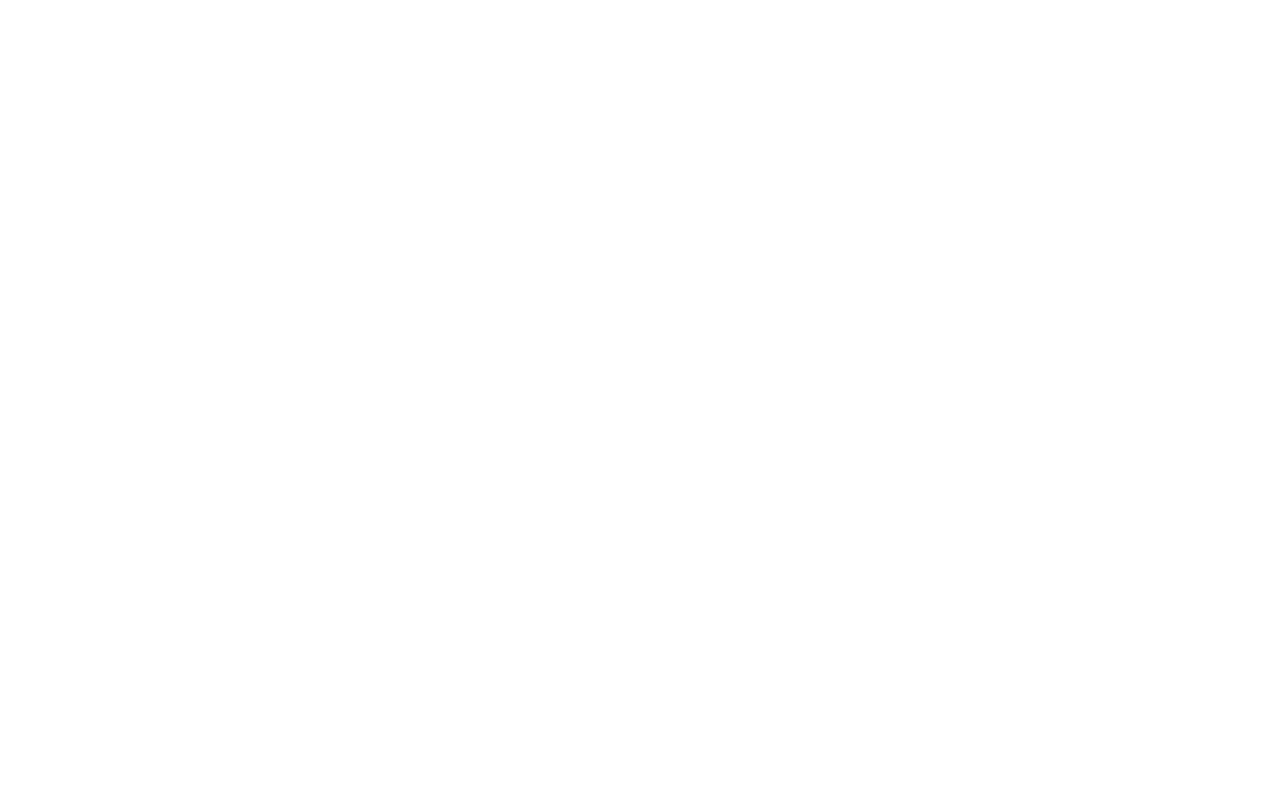
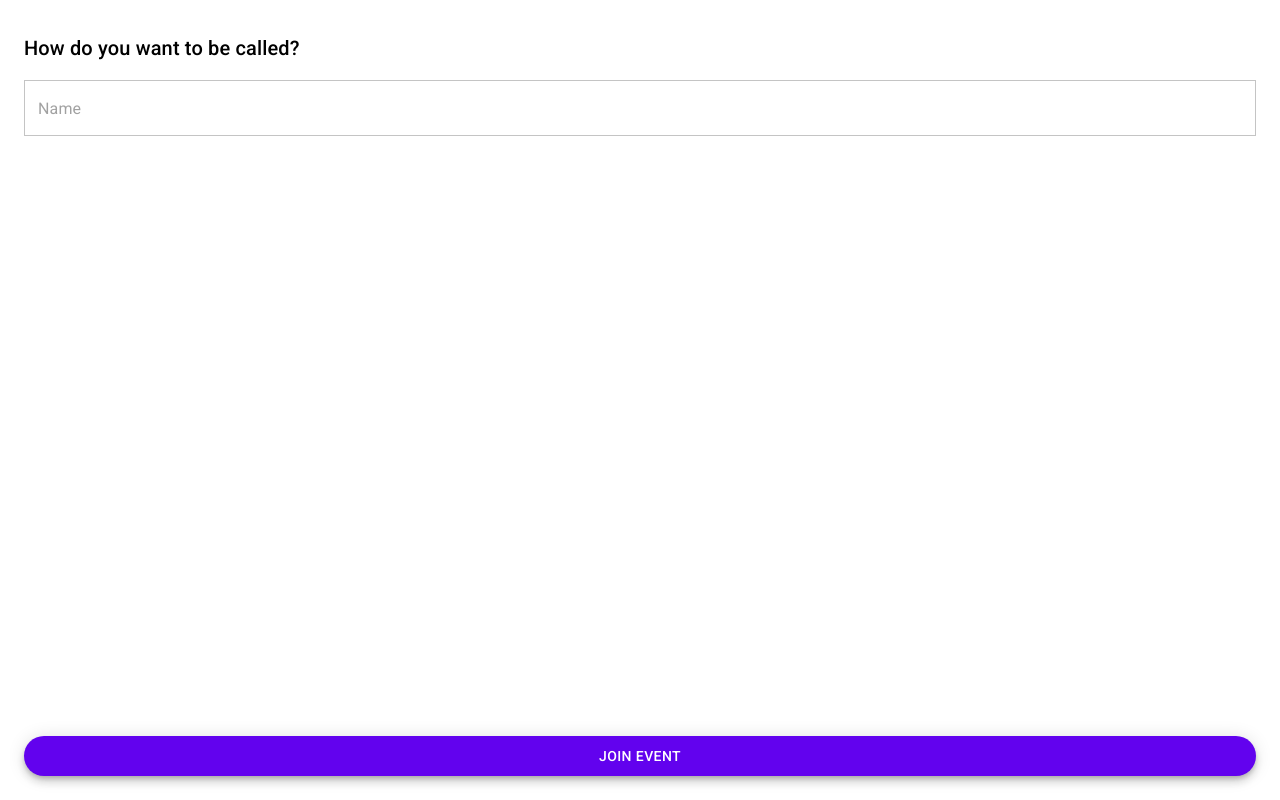
Before and after one commit to HackAndTalk/concord, a React (Vite) app in the folder client/: page /join-event in a window 1280 px wide. Built offline with nearby package versions, Linux system fonts and the light colour scheme.

Commit message:
add "join event" page

```diff
--- a/client/src/app/App.tsx
+++ b/client/src/app/App.tsx
@@ -11,6 +11,7 @@
 import CreateEvent from './features/create-event/CreateEvent';
 import { MuiPickersUtilsProvider } from '@material-ui/pickers';
 import MomentUtils from '@date-io/moment';
+import JoinEvent from './features/join-event/JoinEvent';
 
 const App: React.FC = () => {
 
@@ -19,6 +20,9 @@
             <ThemeProvider theme={theme}>
                 <Router>
                     <Switch>
+                        <Route path='/join-event'>
+                            <JoinEvent />
+                        </Route>
                         <Route path='/create-event'>
                             <CreateEvent />
                         </Route>
--- /dev/null
+++ b/client/src/app/components/FixedFab.tsx
@@ -0,0 +1,13 @@
+import { styled, Fab } from "@material-ui/core";
+
+const FixedFab = styled(Fab)(({ theme }) => ({
+    display: 'block',
+    position: 'fixed',
+    left: theme.spacing(3),
+    right: theme.spacing(3),
+    bottom: theme.spacing(3),
+
+    width: `calc(100% - ${theme.spacing(3) * 2}px) !important`
+}));
+
+export default FixedFab;
--- /dev/null
+++ b/client/src/app/components/FixedFabPageContainer.tsx
@@ -0,0 +1,8 @@
+import { styled } from "@material-ui/core";
+import PageContainer from "./PageContainer";
+
+const FixedFabPageContainer = styled(PageContainer)(({ theme }) => ({
+    paddingBottom: theme.spacing(10)
+}))
+
+export default FixedFabPageContainer;
--- a/client/src/app/components/PageTitle.tsx
+++ b/client/src/app/components/PageTitle.tsx
@@ -1,7 +1,7 @@
 import { styled, Typography } from "@material-ui/core";
 
-const Title = styled(Typography)(({ theme }) => ({
+const PageTitle = styled(Typography)(({ theme }) => ({
     paddingTop: theme.spacing(4)
 }));
 
-export default Title;
+export default PageTitle;
--- a/client/src/app/features/create-event/CreateEvent.tsx
+++ b/client/src/app/features/create-event/CreateEvent.tsx
@@ -1,5 +1,4 @@
 import * as React from 'react';
-import PageContainer from '../../components/PageContainer';
 import Title from '../../components/PageTitle';
 import { Typography, styled, Fab, Button, Table, TableBody } from '@material-ui/core';
 import CustomTextField from '../../components/CustomTextField';
@@ -8,24 +7,8 @@
 import moment from 'moment';
 import Timeslot from './components/time-slot/Timeslot';
 import TimeSlotDialog from './components/time-slot-dialog/TimeSlotDialog';
-
-const FixedFab = styled(Fab)(({ theme }) => ({
-    display: 'block',
-    position: 'fixed',
-    left: theme.spacing(3),
-    right: theme.spacing(3),
-    bottom: theme.spacing(3),
-
-    width: `calc(100% - ${theme.spacing(3) * 2}px) !important`
-}));
-
-const FixedFabPageContainer = styled(PageContainer)(({ theme }) => ({
-    paddingBottom: theme.spacing(10)
-}))
-
-const Subtitle = styled(Typography)(({ theme }) => ({
-    // marginTop: theme.spacing(3)
-}));
+import FixedFabPageContainer from '../../components/FixedFabPageContainer';
+import FixedFab from '../../components/FixedFab';
 
 const Section = styled('div')(({ theme }) => ({
     marginTop: theme.spacing(3),
@@ -85,9 +68,9 @@
 
             {/* ROOMS */}
             <Section>
-                <Subtitle variant='subtitle2'>
+                <Typography variant='subtitle2'>
                     ROOMS
-                </Subtitle>
+                </Typography>
                 <Table>
                     <TableBody>
                         {rooms.map(({ name, capacity }) => (
@@ -116,9 +99,9 @@
 
             {/* TIME SLOTS */}
             <Section>
-                <Subtitle variant='subtitle2'>
+                <Typography variant='subtitle2'>
                     TIME SLOTS
-            </Subtitle>
+                </Typography>
                 <Table>
                     <TableBody>
                         {timeSlots.map(({ start, end }) => (
--- /dev/null
+++ b/client/src/app/features/join-event/JoinEvent.tsx
@@ -0,0 +1,29 @@
+import * as React from 'react';
+import FixedFabPageContainer from '../../components/FixedFabPageContainer';
+import PageTitle from '../../components/PageTitle';
+import FixedFab from '../../components/FixedFab';
+import CustomTextField from '../../components/CustomTextField';
+
+const JoinEvent: React.FC = props => {
+    return (
+        <FixedFabPageContainer>
+            <PageTitle variant='h6'>
+                How do you want to be called?
+            </PageTitle>
+            <CustomTextField
+                fullWidth
+                placeholder='Name'
+                margin='normal'
+            />
+            <FixedFab
+                variant='extended'
+                color='primary'
+                size='medium'
+            >
+                join event
+            </FixedFab>
+        </FixedFabPageContainer>
+    )
+}
+
+export default JoinEvent;
```
